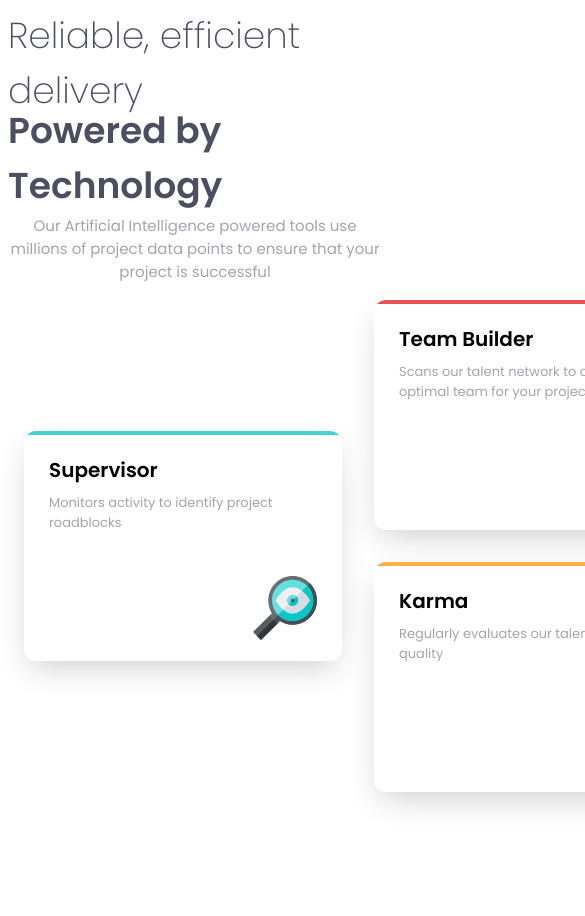
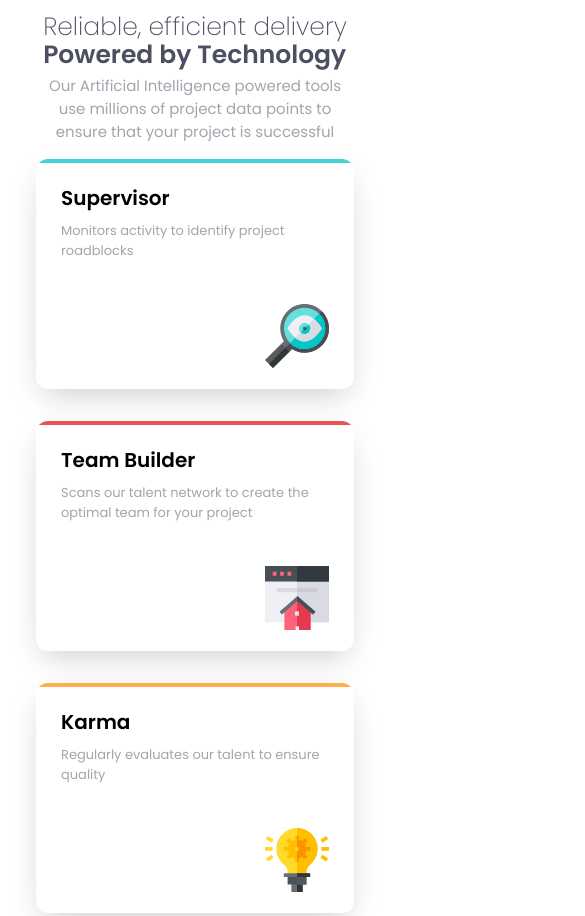
Before and after one commit to jcherven/four-card-feature-section, a plain HTML site: page index.html in a window 390 px wide. Shown: the top 916 px of the page, 585 px wide, since content can reach past the window. Before the commit the page ends 844 px from the top, so only its background shows below. Drawn offline with Linux system fonts and the light colour scheme.

Commit message:
Adds responsive media queries

```diff
--- a/style.css
+++ b/style.css
@@ -6,6 +6,42 @@ body {
   font-family: 'Poppins', sans-serif;
 }
 
+@media screen and (max-width: 66.99rem) {
+  .container {
+    display: flex;
+    flex-direction: column;
+  }
+
+  .title-text-wrapper {
+    display: flex;
+    flex-direction: column;
+    margin: auto;
+  }
+
+  .title-primary {
+    font-weight: 200;
+    color: hsl(234, 12%, 34%);
+    font-size: 2.5rem;
+  }
+
+  .title-secondary {
+    font-weight: 600;
+    color: hsl(234, 12%, 34%);
+    font-size: 2.5rem;
+    margin-top: -1rem;
+  }
+
+  .text-body {
+    text-align: center;
+    color: hsl(229, 6%, 66%);
+    font-size: 1.5rem;
+    font-weight: 400;
+    max-width: 30rem;
+    margin: auto;
+  }
+}
+
+@media screen and (min-width: 67rem) {
   .container {
     display: flex;
     flex-direction: column;
@@ -40,11 +76,14 @@ body {
     max-width: 50rem;
     margin: auto;
   }
+}
 
+@media screen and (min-width: 67.1rem) {
   .cards-container {
     margin: auto;
     display: flex;
     max-width: 110rem;
+  }
 }
 
 .cards-col {
```
Lines whose indentation alone changed are shown as unchanged.
